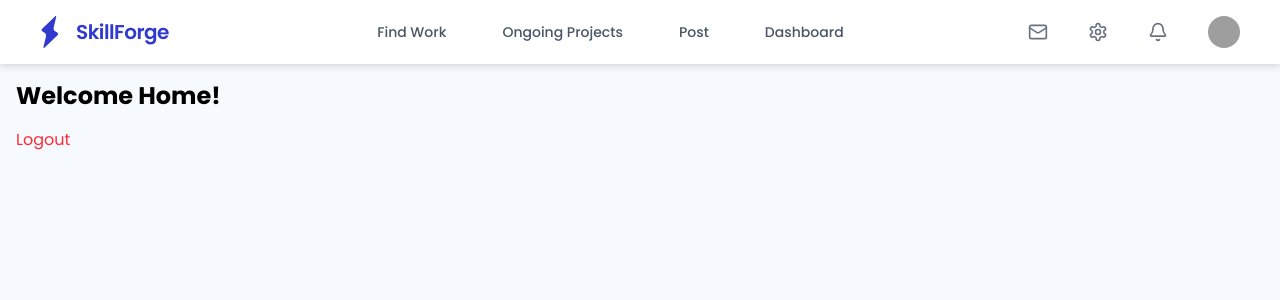
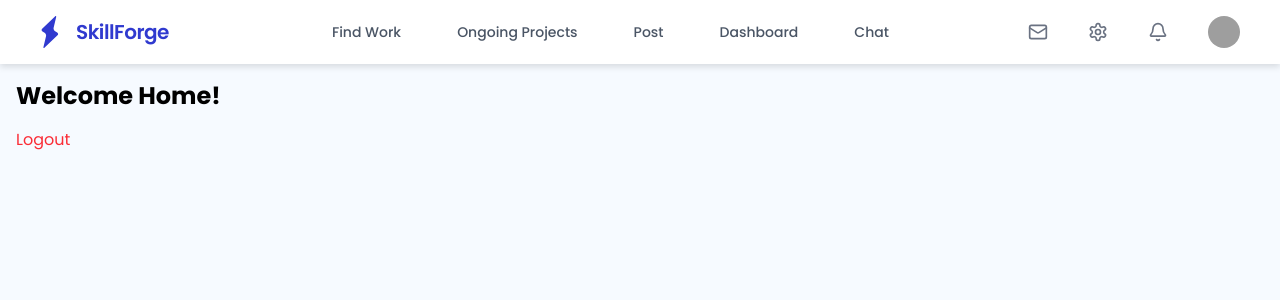
Before and after one commit to MaazAhmd/SkillForge, a React (Vite) app in the folder frontend/: page / in a window 1280 px wide. Shown: the top 300 px of the page. Built offline with nearby package versions, Linux system fonts and the light colour scheme; no server answers; sample sign-in values are in the browser's storage; grey boxes are pictures that could not be loaded; a web font is replaced by a local one.

Commit message:
Added link to navbar

```diff
--- a/frontend/src/components/Navbar.jsx
+++ b/frontend/src/components/Navbar.jsx
@@ -42,6 +42,12 @@ export function Navbar() {
               className="text-gray-600 hover:text-gray-900 px-3 py-2 rounded-md text-sm font-medium transition-colors"
             >
               Dashboard
+            </Link>
+            <Link
+              to="/chat"
+              className="text-gray-600 hover:text-gray-900 px-3 py-2 rounded-md text-sm font-medium transition-colors"
+            >
+              Chat
             </Link>
           </nav>
 
```
